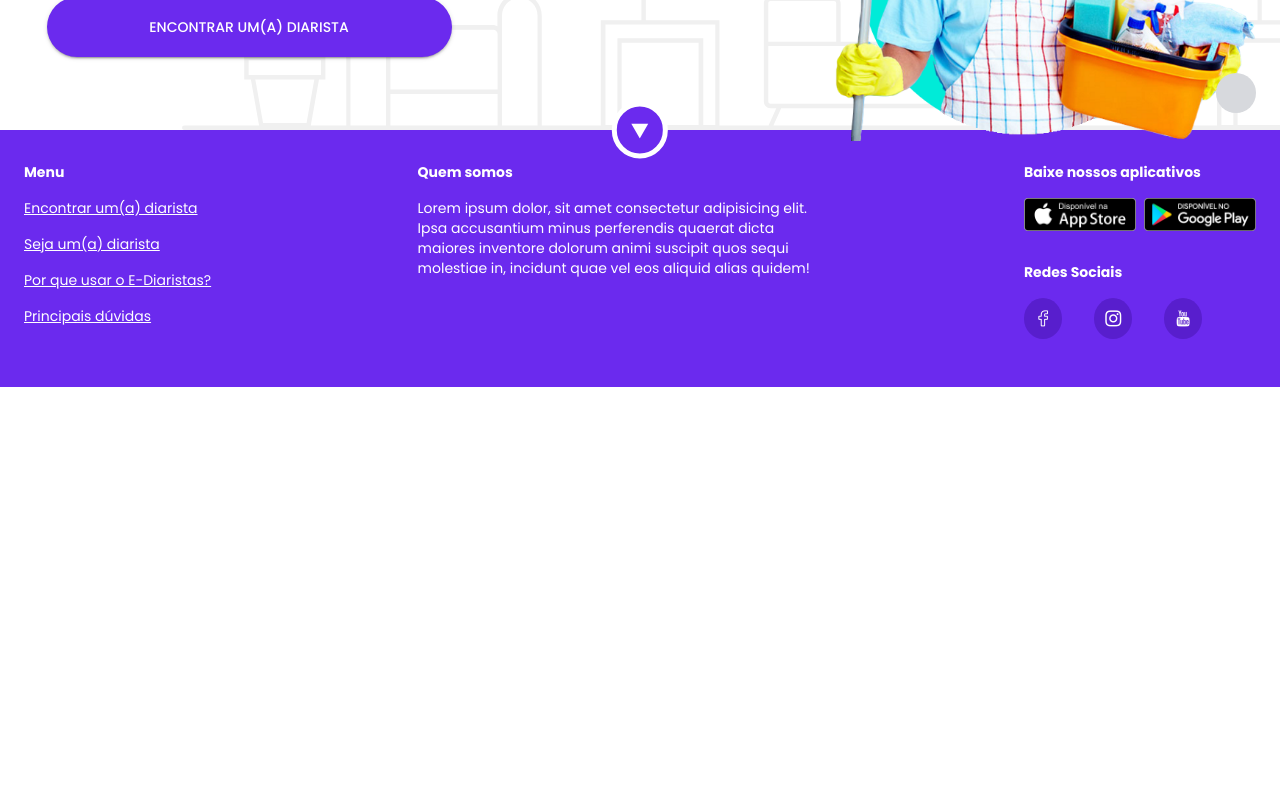
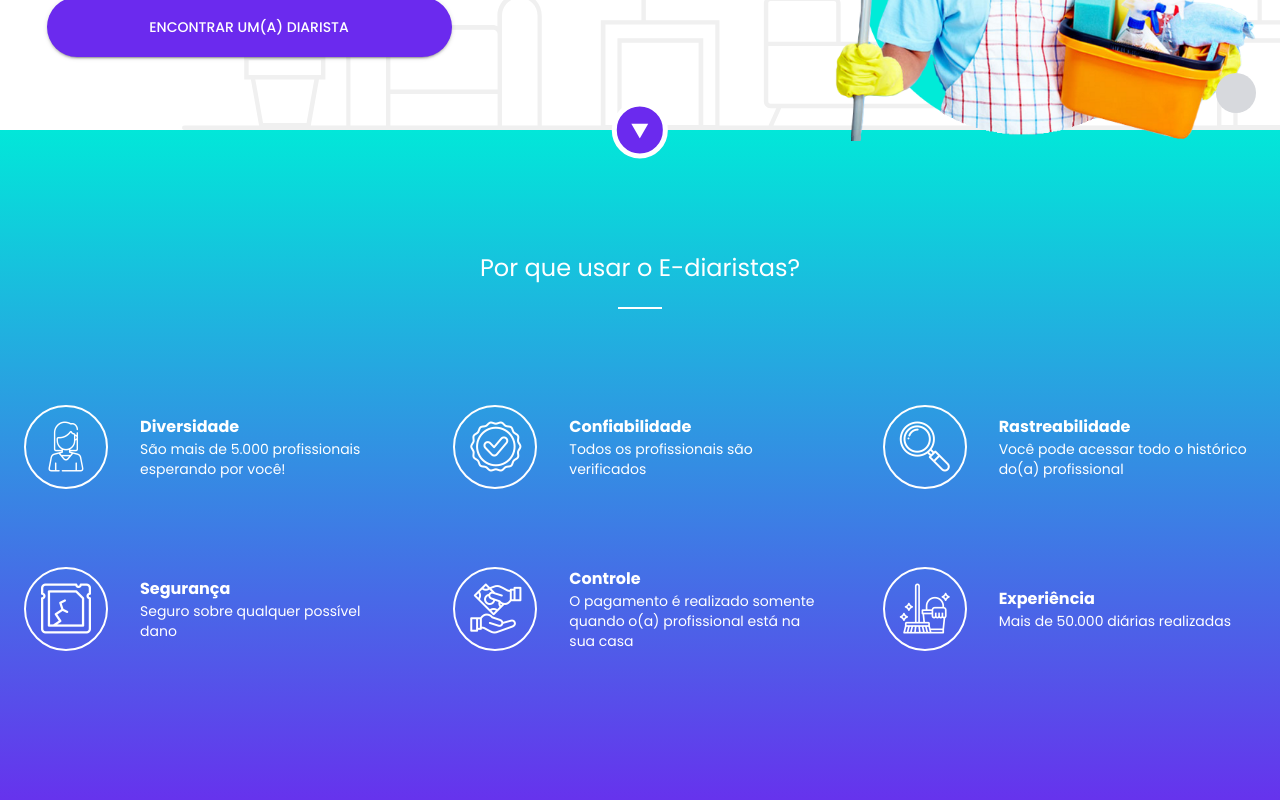
Before and after one commit to analaur4/e-diaristas, a Next.js app: page / in a window 1280 px wide. Shown: the part 420-1220 px from the top of the page. Before the commit the page ends 807 px from the top, so only its background shows below. Built offline with nearby package versions, Linux system fonts and the light colour scheme.

Commit message:
criar home - parte 2 - advantages

```diff
--- a/src/ui/components/navigation/Link/Link.tsx
+++ b/src/ui/components/navigation/Link/Link.tsx
@@ -15,11 +15,11 @@
     const isNextEnv = Boolean(Router.router);
 
 
-    return isNextEnv ? (<div>
+    return isNextEnv ? (
         <NextLink {...next} href={href} passHref>
             <Component {...mui} {...props}>{children}</Component>
         </NextLink>
-    </div>) : (
+    ) : (
         <Component href={href} {...mui} {...props}>{children}</Component>
     );
 }
--- a/src/ui/partials/index/_advantages.style.tsx
+++ b/src/ui/partials/index/_advantages.style.tsx
@@ -0,0 +1,86 @@
+import { styled } from "@mui/material/styles";
+import { List, ListItemText, Avatar, Divider } from "@mui/material";
+
+export const GradientBackground = styled('section')`
+    background: ${({theme}) => 'linear-gradient(180deg, ' + theme.palette.secondary.main + ' 0%, ' + theme.palette.primary.main + ' 100%)'};
+    color: ${({theme}) => theme.palette.primary.contrastText};
+    padding-bottom: ${({theme}) => theme.spacing(20)};
+`;
+
+export const SectionTitle = styled('h2')`
+    font-size: ${({theme}) => theme.typography.h6.fontSize};
+    font-weight: normal;
+    margin: 0;
+    padding: ${({theme}) => theme.spacing(7) + ' 0 ' + theme.spacing(4)};
+    position: relative;
+    text-align: center;
+
+    &::after {
+        content: '';
+        background-color: currentColor;
+        bottom: ${({theme}) => theme.spacing(2)};
+        height: 2px;
+        left: 50%;
+        position: absolute;
+        transform: translateX(-50%);
+        width: 44px;
+    }
+
+    ${({theme}) => theme.breakpoints.up('md')} {
+        font-size: ${({theme}) => theme.typography.h5.fontSize};
+        padding: ${({theme}) => theme.spacing(15) + ' 0 ' + theme.spacing(13)};
+
+        &::after {
+            bottom: ${({theme}) => theme.spacing(10)};
+        }
+    }
+`;
+
+export const ListStyled = styled(List)`
+    ${({theme}) => theme.breakpoints.up('md')} {
+        display: grid;
+        gap: ${({theme}) => theme.spacing(7)};
+        grid-template-columns: repeat(auto-fit, minmax(280px, 1fr));
+    }
+`;
+
+export const ListItemTextStyled = styled(ListItemText)`
+    .MuiListItemText-primary {
+        font-weight: bold;
+    }
+
+    .MuiListItemText-secondary {
+        color: currentColor;
+    }
+`;
+
+export const AvatarStyled = styled(Avatar)`
+    background-color: transparent;
+    border: 2px solid currentColor;
+    box-sizing: content-box;
+    margin-right: ${({theme}) => theme.spacing(2)};
+    padding: 2px;
+
+    i {
+        font-size: 25px;
+    }
+
+    ${({theme}) => theme.breakpoints.up('md')} {
+        margin-right: ${({theme}) => theme.spacing(4)};
+        padding: 20px;
+
+        i {
+            font-size: 50px;
+        }
+    }
+`;
+
+export const ListDivider = styled(Divider)`
+    &.MuiDivider-root {
+        border-color: rgba(255, 255, 255, .25);
+    }
+
+    ${({theme}) => theme.breakpoints.up('md')} {
+        display: none;
+    }
+`;
--- a/src/ui/partials/index/_advantages.tsx
+++ b/src/ui/partials/index/_advantages.tsx
@@ -1,5 +1,62 @@
+import React from 'react';
+import { Container, ListItem, ListItemAvatar } from "@mui/material";
+import { AvatarStyled, GradientBackground, ListItemTextStyled, ListStyled, SectionTitle, ListDivider } from "./_advantages.style"
+
+const advantagesList = [
+    {
+        icon: 'twf-woman',
+        title: 'Diversidade',
+        description: 'São mais de 5.000 profissionais esperando por você!'
+    },
+    {
+        icon: 'twf-certificate',
+        title: 'Confiabilidade',
+        description: 'Todos os profissionais são verificados'
+    },
+    {
+        icon: 'twf-search-2',
+        title: 'Rastreabilidade',
+        description: 'Você pode acessar todo o histórico do(a) profissional'
+    },
+    {
+        icon: 'twf-frame-broken',
+        title: 'Segurança',
+        description: 'Seguro sobre qualquer possível dano'
+    },
+    {
+        icon: 'twf-payment',
+        title: 'Controle',
+        description: 'O pagamento é realizado somente quando o(a) profissional está na sua casa'
+    },
+    {
+        icon: 'twf-broom-bucket',
+        title: 'Experiência',
+        description: 'Mais de 50.000 diárias realizadas'
+    }
+]
+
 const Advantages = () => {
-    return <div></div>
+    return <GradientBackground>
+        <Container>
+            <SectionTitle>Por que usar o E-diaristas?</SectionTitle>
+
+            <ListStyled>
+                {advantagesList.map((item, index) => (
+                    <React.Fragment key={item.icon}>
+                        { index !== 0 &&  <ListDivider />}
+                        <ListItem disableGutters>
+                            <ListItemAvatar>
+                                <AvatarStyled>
+                                    <i className={item.icon}/>
+                                </AvatarStyled>
+                            </ListItemAvatar>
+                            <ListItemTextStyled primary={item.title} secondary={item.description} />
+                        </ListItem>
+                    </React.Fragment>
+                ))}
+            </ListStyled>
+        </Container>
+    </GradientBackground>
 }
 
 export default Advantages;
```
